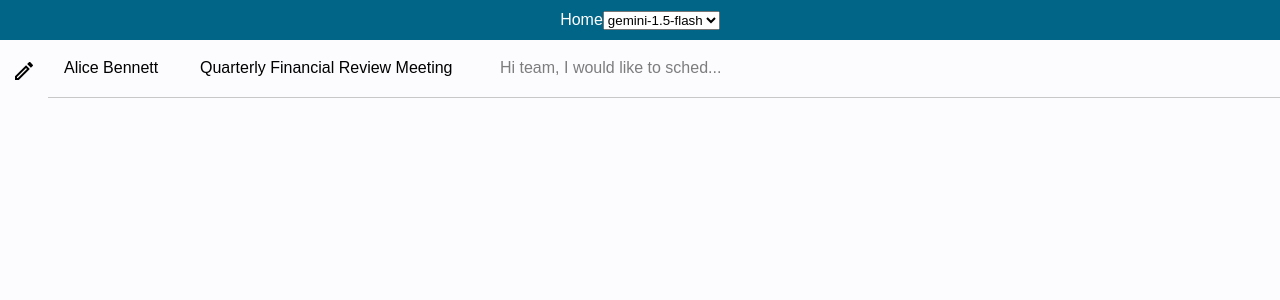
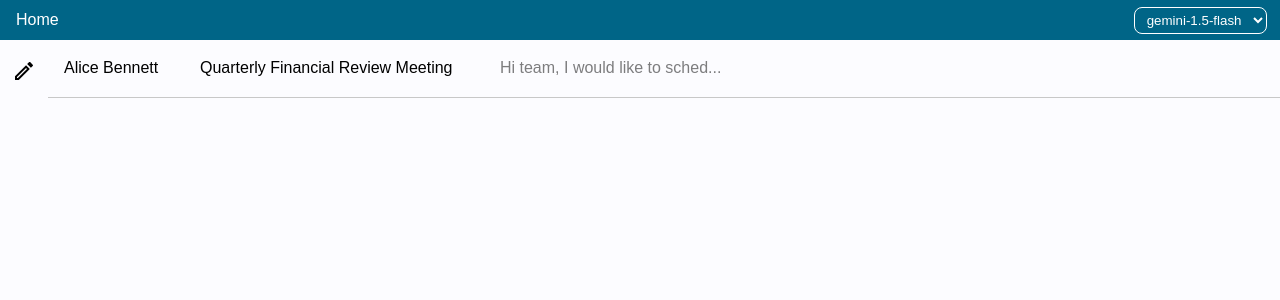
Before and after one commit to germolinal/llm-experiments, a Next.js app: page /mailme in a window 1280 px wide. Shown: the top 300 px of the page. Built offline with nearby package versions, Linux system fonts and the light colour scheme.

Commit message:
better topbar

```diff
--- a/app/page.module.css
+++ b/app/page.module.css
@@ -25,7 +25,7 @@
   flex-direction: column;
   text-align: center;
   align-items: center;
-  background-color: rgb(230,230,230);
+  background-color: rgb(230, 230, 230);
   width: 170px;
   transition: all 0.3s cubic-bezier(0.25, 0.8, 0.25, 1);
 }
@@ -53,8 +53,24 @@
   color: var(--on-primary);
   display: flex;
   text-align: center;
-  justify-content: center;
+  justify-content: space-between;
   align-items: center;
+}
+
+.topbar > * {
+  margin: 0 1em;
+}
+
+.topbar select {
+  background-color: transparent;
+  color: inherit;
+  border: 1px solid var(--on-primary);
+  border-radius: 0.6em;
+  padding: 0.3em 0.6em;
+}
+.topbar select option {
+  background-color: transparent;
+  color: inherit;
 }
 
 .body {
```
